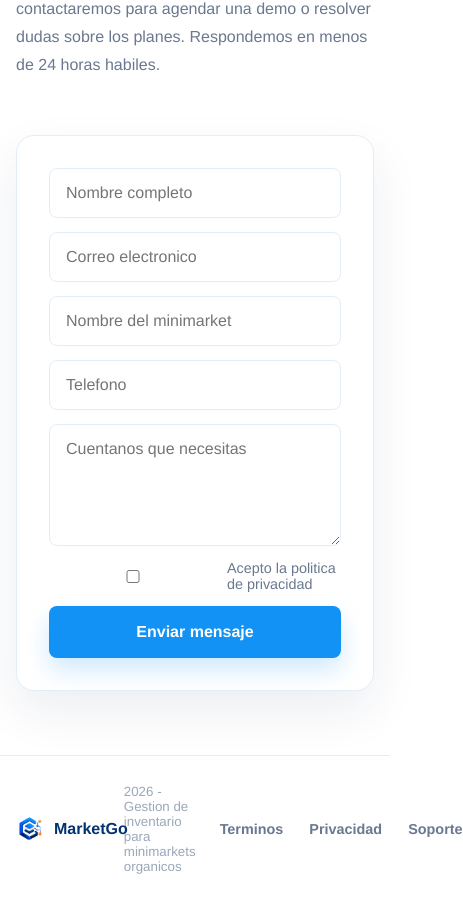
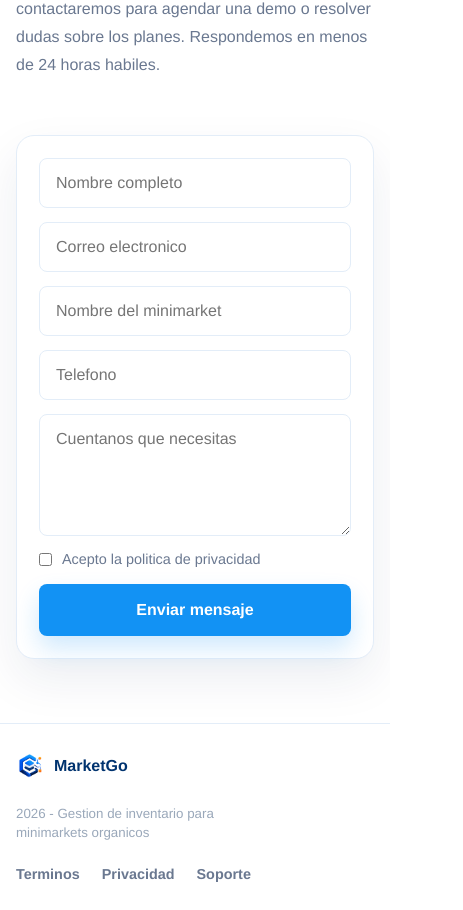
Before and after one commit to Market-Labs/landign-page, a Vue app: page / in a window 390 px wide. Shown: the part 6253-7163 px from the top of the page, 463 px wide, since content can reach past the window. Built offline with nearby package versions, Linux system fonts and the light colour scheme.

Commit message:
fix(contact): polish mobile section layout

```diff
--- a/src/assets/styles/components/contact.css
+++ b/src/assets/styles/components/contact.css
@@ -12,3 +12,6 @@
 .contact-form input:focus, .contact-form textarea:focus { outline: 2px solid rgba(18,146,244,.18); border-color: var(--color-blue); }
 .privacy-check { display: flex; align-items: center; gap: 10px; color: var(--color-muted); font-size: .9rem; }
 .contact-form .btn { width: 100%; }
+
+.contact-section { display: block; min-height: auto; scroll-margin-top: var(--header-height); }
+.privacy-check input { width: auto; }
--- a/src/assets/styles/responsive.css
+++ b/src/assets/styles/responsive.css
@@ -16,3 +16,14 @@
 }
 
 @media (max-width: 900px) { .contact-cards { grid-template-columns: 1fr; } .contact-section { min-height: auto; } }
+
+@media (max-width: 560px) {
+  .home-actions .btn { width: 100%; }
+  .contact-form { padding: 22px; }
+  .privacy-check { align-items: flex-start; justify-content: flex-start; text-align: left; }
+  .privacy-check input { flex: 0 0 auto; margin-top: 3px; }
+  .privacy-check span { line-height: 1.35; }
+  .footer-inner { grid-template-columns: 1fr; justify-items: start; text-align: left; }
+  .footer-inner nav { justify-content: start; flex-wrap: wrap; gap: 14px 22px; }
+  .footer-inner small { max-width: 260px; line-height: 1.45; }
+}
```
